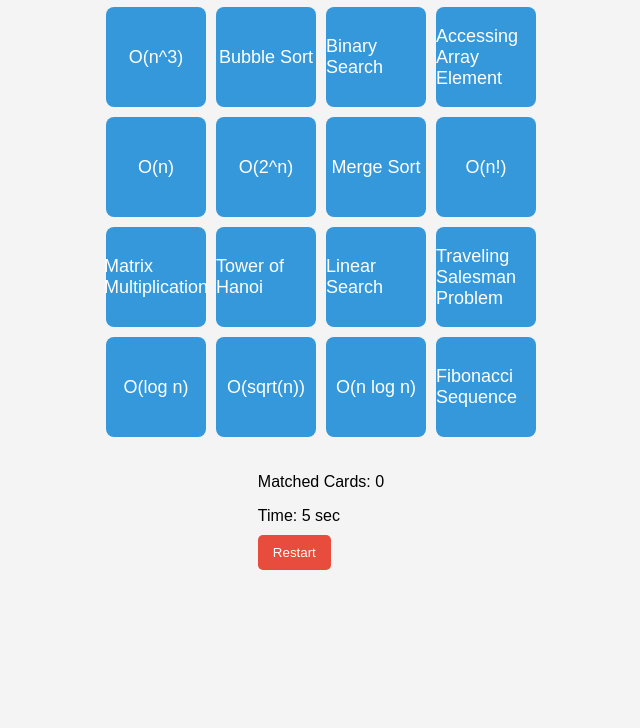
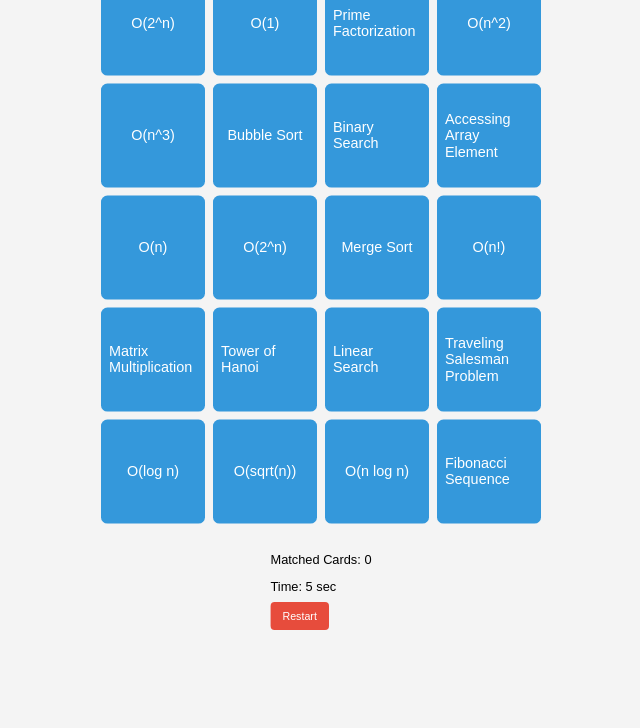
Before and after one commit to Chinmay1635/DSA-LAUNCHPAD-5.0, a plain HTML site: page frontend/match-to-escape.html in a window 1280 px wide. Shown: the part 188-916 px from the top of the page, without its empty margins (319-959 px from the left). Before the commit the page ends 800 px from the top, so only its background shows below. Drawn offline with Linux system fonts and the light colour scheme.

Commit message:
fixed text alignment in card

```diff
--- a/frontend/match-to-escapr.css
+++ b/frontend/match-to-escapr.css
@@ -4,6 +4,7 @@ body {
     display: flex;
     flex-direction: column;
     align-items: center;
+    scale: 0.8;
 }
 
 h1 {
@@ -12,14 +13,14 @@ h1 {
 
 .game-container {
     display: grid;
-    grid-template-columns: repeat(4, 100px);
-    grid-template-rows: repeat(4, 100px);
+    grid-template-columns: repeat(4, 130px);
+    grid-template-rows: repeat(4, 130px);
     gap: 10px;
 }
 
 .card {
-    width: 100px;
-    height: 100px;
+    width: 110px;
+    height: 110px;
     background-color: #3498db;
     display: flex;
     justify-content: center;
@@ -29,6 +30,7 @@ h1 {
     cursor: pointer;
     border-radius: 8px;
     transition: transform 0.2s;
+    padding: 10px;
 }
 
 .card.flipped {
```
